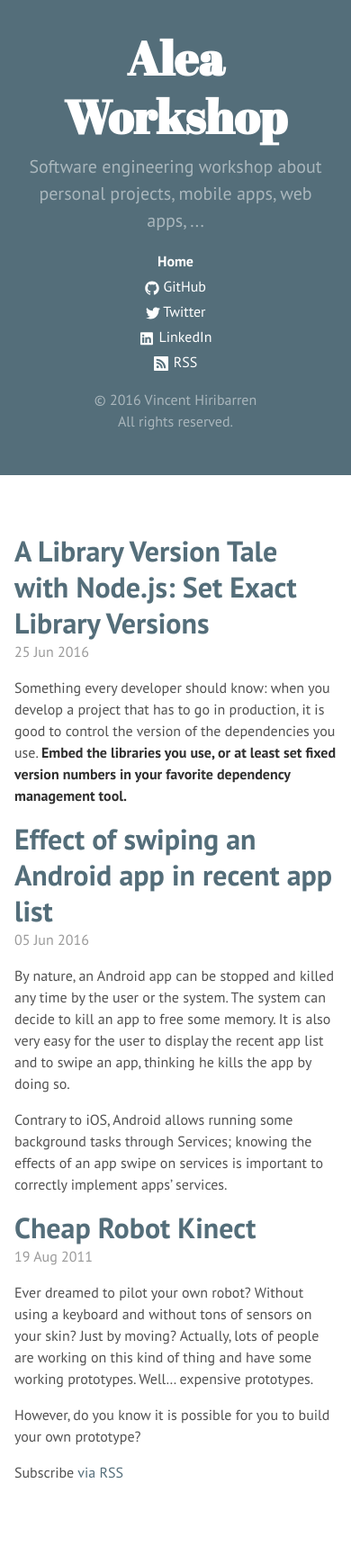
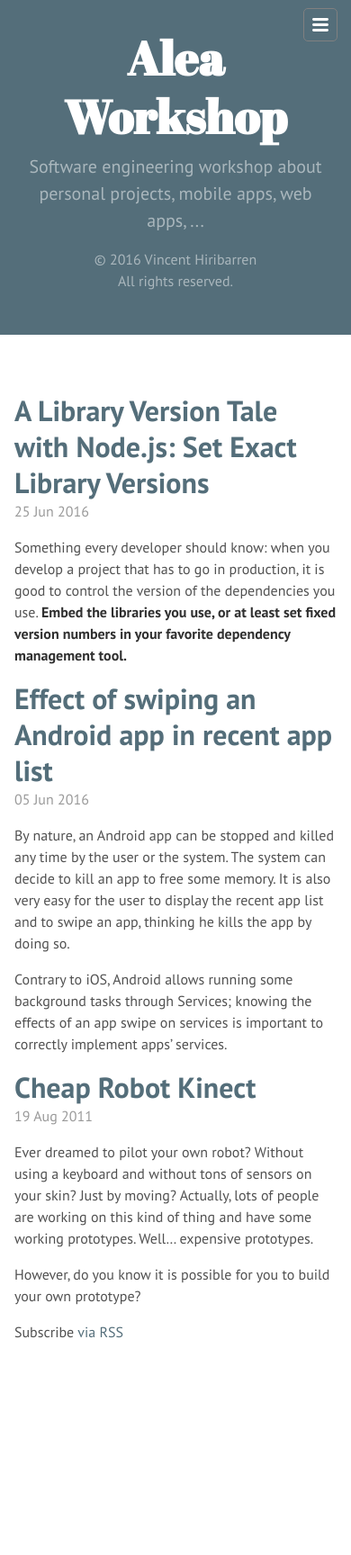
Before and after one commit to vhiribarren/vhiribarren.github.io, a Jekyll site: the page built from index.html, in a window 390 px wide. Shown: the whole page at 90% size. Built offline with Jekyll 4.4.1, drawn with Linux system fonts in a browser that asks for light colours; after the commit the page ends 1572 px from its top, so only the background shows below that.

Commit message:
Take into account mobile users

```diff
--- a/_includes/sidebar.html
+++ b/_includes/sidebar.html
@@ -9,7 +9,17 @@
       <p class="lead">{{ site.description }}</p>
     </div>
 
-    <nav class="sidebar-nav">
+
+    <nav class="sidebar-nav"> <!-- sidebar-nav -->
+      <a href="#" class="menu-icon">
+        <svg viewBox="0 0 18 15">
+          <path fill="#424242" d="M18,1.484c0,0.82-0.665,1.484-1.484,1.484H1.484C0.665,2.969,0,2.304,0,1.484l0,0C0,0.665,0.665,0,1.484,0 h15.031C17.335,0,18,0.665,18,1.484L18,1.484z"/>
+          <path fill="#424242" d="M18,7.516C18,8.335,17.335,9,16.516,9H1.484C0.665,9,0,8.335,0,7.516l0,0c0-0.82,0.665-1.484,1.484-1.484 h15.031C17.335,6.031,18,6.696,18,7.516L18,7.516z"/>
+          <path fill="#424242" d="M18,13.516C18,14.335,17.335,15,16.516,15H1.484C0.665,15,0,14.335,0,13.516l0,0 c0-0.82,0.665-1.484,1.484-1.484h15.031C17.335,12.031,18,12.696,18,13.516L18,13.516z"/>
+        </svg>
+      </a>
+
+      <div class="trigger">
           <a class="sidebar-nav-item{% if page.url == site.baseurl %} active{% endif %}" href="{{ site.baseurl }}">Home</a>
 
           {% comment %}
@@ -36,6 +46,7 @@
           <a class="sidebar-nav-item"  href="https://www.linkedin.com/in/{{ site.linkedin_username }}"><span class="icon icon--linkedin">{% include icon-linkedin.svg %}</span><span class="username" style="margin-left: 6px">LinkedIn</span></a>
           {% endif %}
           <a class="sidebar-nav-item"  href="{{ "feed.xml" | prepend: site.baseurl }}"><span class="icon icon--rss">{% include icon-rss.svg %}</span><span class="username" style="margin-left: 6px">RSS</span></a>
+      </div>
     </nav>
 
     <p>&copy; {{ site.time | date: '%Y' }} {{ site.author }}<br>All rights reserved.</p>
--- a/_sass/_layout.scss
+++ b/_sass/_layout.scss
@@ -51,6 +51,7 @@
         border-radius: 5px;
         text-align: right;
 
+
         .menu-icon {
             display: block;
             float: right;
@@ -77,7 +78,8 @@
 
         &:hover .trigger {
             display: block;
-            padding-bottom: 5px;
+
+            padding: 5px;
         }
 
         .page-link {
--- a/assets/css/local.css
+++ /dev/null
@@ -1,32 +0,0 @@
-/**
- * Icons
- */
-
-.icon svg {
-    display: inline-block;
-    width: 16px;
-    height: 16px;
-    vertical-align: middle;
-}
-.icon svg path {
-    fill: white;
-}
-.post {
-    margin-bottom: 0em;
-}
-.post-meta {
-    color: grey;
-}
-ul ul {
-    margin-bottom: 0rem;
-}
-pre {
-    padding: 8px 12px;
-    overflow-x: auto;
-}
-pre code {
-    border: 0;
-    padding-right: 0;
-    padding-left: 0;
-    white-space: pre;
-}
--- /dev/null
+++ b/assets/css/local.scss
@@ -0,0 +1,114 @@
+---
+---
+
+$on-palm:          600px;
+$spacing-unit:     30px;
+
+@mixin media-query($device) {
+    @media screen and (max-width: $device) {
+        @content;
+    }
+}
+
+
+/**
+ * Icons
+ */
+
+.icon svg {
+    display: inline-block;
+    width: 16px;
+    height: 16px;
+    vertical-align: middle;
+}
+.icon svg path {
+    fill: white;
+}
+.post {
+    margin-bottom: 0em;
+}
+.post-meta {
+    color: grey;
+}
+ul ul {
+    margin-bottom: 0rem;
+}
+pre {
+    padding: 8px 12px;
+    overflow-x: auto;
+}
+pre code {
+    border: 0;
+    padding-right: 0;
+    padding-left: 0;
+    white-space: pre;
+}
+
+.sidebar-nav {
+    line-height: 56px;
+
+    .menu-icon {
+        display: none;
+    }
+
+    .page-link {/*
+        color: $text-color;
+        line-height: $base-line-height;
+*/
+        // Gaps between nav items, but not on the last one
+        &:not(:last-child) {
+            margin-right: 20px;
+        }
+    }
+
+    @include media-query($on-palm) {
+        float: right;
+        background-color:  #546E7A;
+        position: absolute;
+        top: 9px;
+        right: $spacing-unit / 2;
+        border: 1px solid grey;
+        border-radius: 5px;
+        text-align: right;
+
+        .menu-icon {
+            display: block;
+            float: right;
+            width: 36px;
+            line-height: 0;
+            padding-top: 10px;
+            padding-bottom: 10px;
+            text-align: center;
+
+            > svg {
+                width: 18px;
+                height: 15px;
+
+                path {
+                    fill: white;
+                }
+            }
+        }
+
+        .trigger {
+            clear: both;
+            display: none;
+        }
+
+        &:hover .trigger {
+            display: block;
+            text-align: left;
+            padding: 10px;
+        }
+
+        .page-link {
+            display: block;
+            padding: 5px 10px;
+
+            &:not(:last-child) {
+                margin-right: 0;
+            }
+            margin-left: 20px;
+        }
+    }
+}
```
Lines whose indentation alone changed are shown as unchanged.
